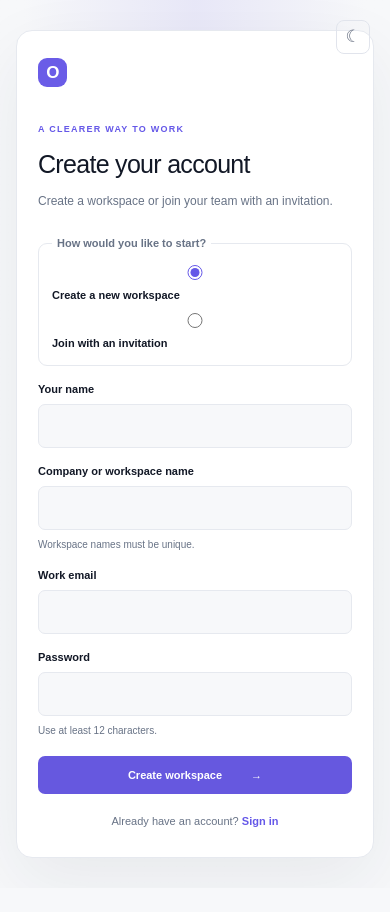
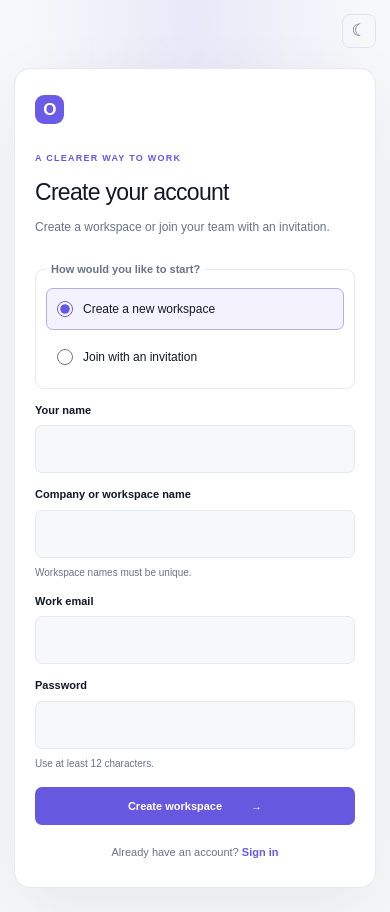
Before and after one commit to abneesh447/orgmind, a Next.js app in the folder apps/web/: page /register in a window 390 px wide. Before the commit the page ends 888 px from the top, so only its background shows below. Built offline with nearby package versions, Linux system fonts and the light colour scheme; no server answers.

Commit message:
fix(web): improve registration form layout on small screens

```diff
--- a/apps/web/src/app/auth.css
+++ b/apps/web/src/app/auth.css
@@ -1,8 +1,10 @@
 .auth-page {
   min-height: 100vh;
+  min-height: 100svh;
   display: grid;
-  place-items: center;
-  padding: 30px 16px;
+  align-content: start;
+  justify-items: center;
+  padding: clamp(64px, 8vh, 92px) 16px 32px;
   background: radial-gradient(
     ellipse at 50% 0%,
     color-mix(in srgb, var(--accent) 10%, var(--background)),
@@ -16,7 +18,7 @@
   z-index: 2;
 }
 .auth-card {
-  width: min(100%, 440px);
+  width: min(100%, 460px);
   background: var(--surface);
   border: 1px solid var(--line);
   border-radius: 16px;
@@ -47,9 +49,10 @@
 }
 .registration-paths {
   display: grid;
-  gap: 10px;
+  gap: 6px;
   margin: 0;
-  padding: 13px;
+  min-width: 0;
+  padding: 10px;
   border: 1px solid var(--line);
   border-radius: 9px;
 }
@@ -59,16 +62,32 @@
   font-size: 11px;
   font-weight: 600;
 }
-.registration-paths label {
+.registration-paths .registration-choice {
   display: flex;
   align-items: center;
-  gap: 8px;
+  gap: 10px;
+  min-height: 42px;
+  padding: 8px 10px;
+  border: 1px solid transparent;
+  border-radius: 7px;
+  cursor: pointer;
+  font-size: 12px;
   font-weight: 500;
 }
-.registration-paths input {
-  width: 15px;
-  height: 15px;
+.registration-paths .registration-choice.selected {
+  border-color: color-mix(in srgb, var(--accent) 40%, var(--line));
+  color: var(--foreground);
+  background: color-mix(in srgb, var(--accent) 7%, var(--surface));
+}
+.registration-paths input[type='radio'] {
+  flex: 0 0 16px;
+  width: 16px;
+  height: 16px;
   margin: 0;
+  padding: 0;
+  border: 0;
+  box-shadow: none;
+  background: transparent;
   accent-color: var(--accent);
 }
 .invite-preview {
@@ -80,13 +99,13 @@
   font-size: 11px;
   line-height: 1.5;
 }
-.auth-form label {
+.auth-form > label {
   display: grid;
   gap: 7px;
   font-size: 11px;
   font-weight: 600;
 }
-.auth-form input {
+.auth-form > label input {
   width: 100%;
   border: 1px solid var(--line);
   border-radius: 7px;
@@ -97,11 +116,11 @@
   background: var(--background);
   outline: none;
 }
-.auth-form input:focus {
+.auth-form > label input:focus {
   border-color: var(--accent);
   box-shadow: 0 0 0 3px color-mix(in srgb, var(--accent) 14%, transparent);
 }
-.auth-form label small {
+.auth-form > label small {
   color: var(--muted);
   font-size: 10px;
   font-weight: 400;
@@ -302,8 +321,28 @@
   display: none;
 }
 @media (max-width: 520px) {
+  .auth-page {
+    padding: 68px 14px 24px;
+  }
   .auth-card {
-    padding: 27px 21px;
+    padding: 26px 20px;
+  }
+  .auth-card .brand {
+    margin-bottom: 28px;
+  }
+  .auth-card h1 {
+    font-size: 23px;
+  }
+  .auth-form {
+    gap: 13px;
+  }
+  .auth-form > label input {
+    min-width: 0;
+    font-size: 16px;
+  }
+  .auth-theme-toggle {
+    top: 14px;
+    right: 14px;
   }
   .members-page {
     width: min(100% - 26px, 900px);
--- a/apps/web/src/components/auth-form.tsx
+++ b/apps/web/src/components/auth-form.tsx
@@ -115,7 +115,9 @@ export function AuthForm({ mode, inviteCode = '' }: AuthFormProps) {
         <>
           <fieldset className="registration-paths">
             <legend>How would you like to start?</legend>
-            <label>
+            <label
+              className={`registration-choice${workspaceMode === 'create' ? ' selected' : ''}`}
+            >
               <input
                 type="radio"
                 name="workspaceMode"
@@ -129,7 +131,7 @@ export function AuthForm({ mode, inviteCode = '' }: AuthFormProps) {
               />
               Create a new workspace
             </label>
-            <label>
+            <label className={`registration-choice${workspaceMode === 'join' ? ' selected' : ''}`}>
               <input
                 type="radio"
                 name="workspaceMode"
```
